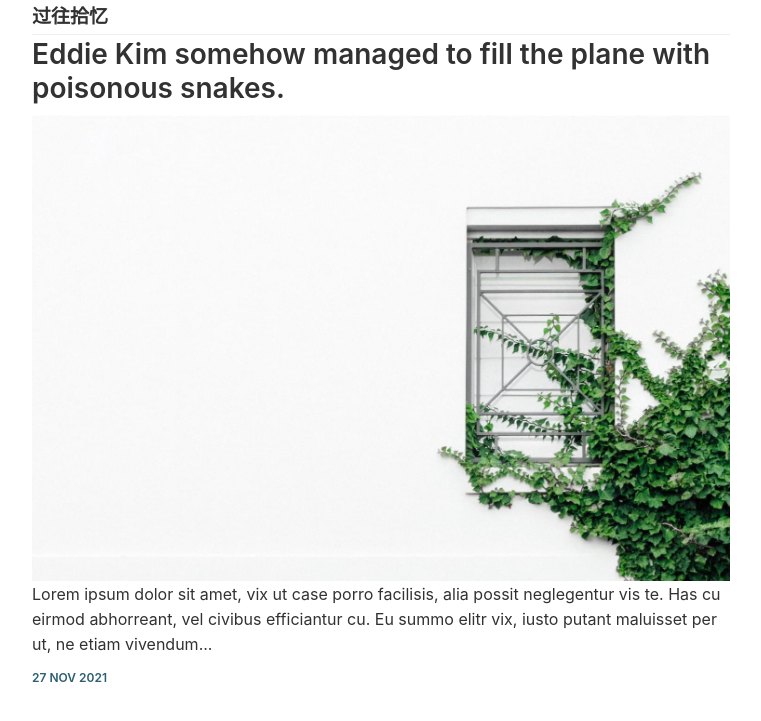
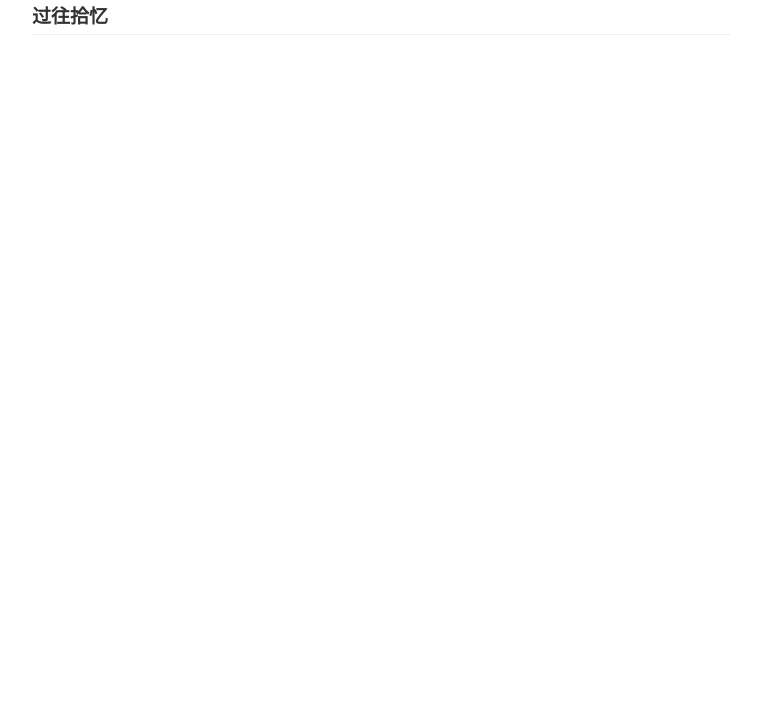
Before and after one commit to SWHL/SWHL.github.io, a Jekyll site: the page built from index.html, in a window 1280 px wide. Shown: the top 721 px of the page, without its empty margins (259-1020 px from the left). Built offline with Jekyll 4.4.1, drawn with Linux system fonts in a browser that asks for light colours; the list of posts is cut into pages by our own code.

Commit message:
Update file

```diff
--- a/_posts/2021-11-27-test.md
+++ /dev/null
@@ -1,10 +0,0 @@
----
-layout: post
-title: Eddie Kim somehow managed to fill the plane with poisonous snakes.
-tags: [frontpage, jekyll, blog]
-image: '/images/posts/2.jpg'
----
-
-Lorem ipsum dolor sit amet, vix ut case porro facilisis, alia possit neglegentur vis te. Has cu eirmod abhorreant, vel civibus efficiantur cu. Eu summo elitr vix, iusto putant maluisset per ut, ne etiam vivendum adipisci vel. Vis omnis tempor accusam ei, justo perpetua liberavisse cu qui. Saperet aliquando adipiscing ius ne, ne facer euripidis est. Pro mundi nostrum suavitate et.
-
-Vix dico eius nominati cu, ex zril commodo fuisset mea. Habeo adhuc audiam ius no. In quis virtute officiis has. Vix ad honestatis accommodare, quis virtute et sit, pertinax expetenda eam id. Duo an fuisset delectus dissentias, justo altera ea per.
```
Also changed, not shown: _pages/videos.md (+1 -0 lines).
